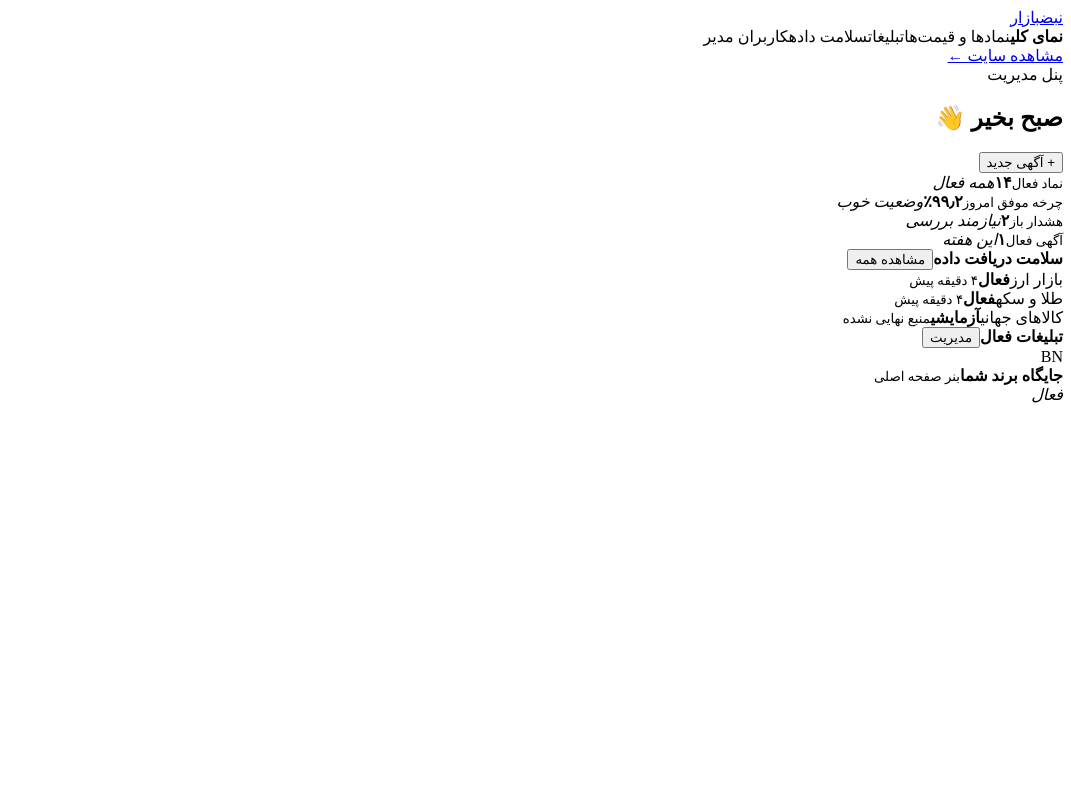
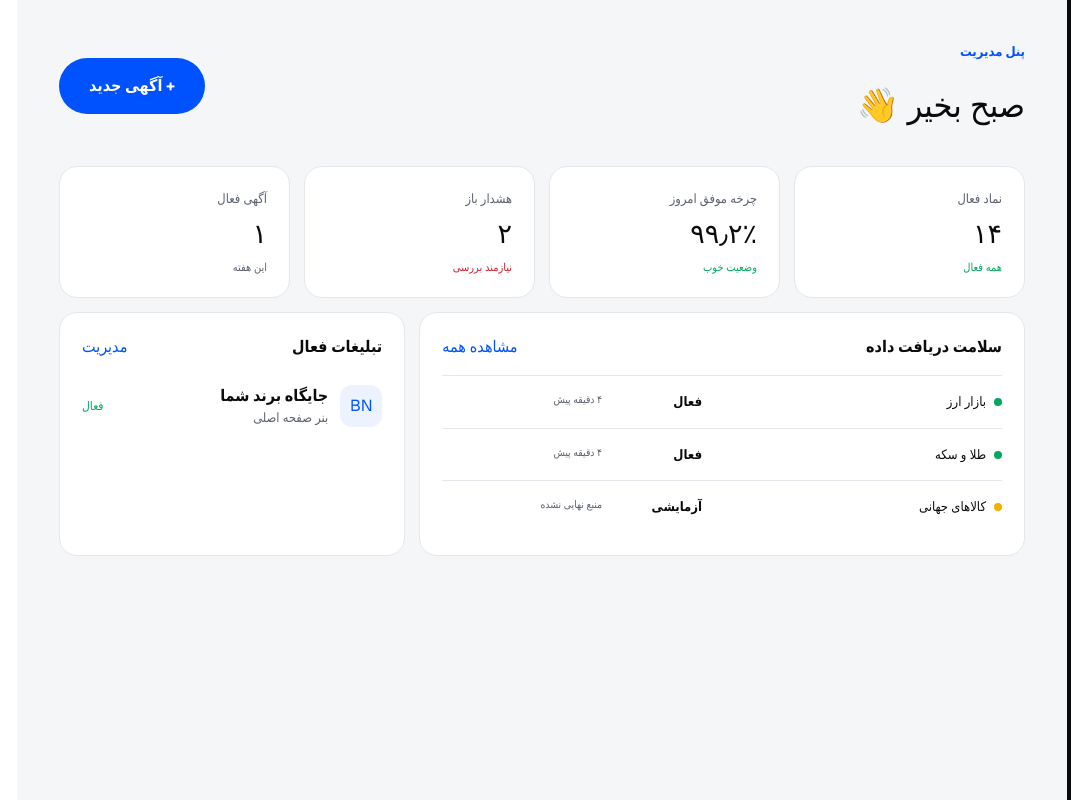
Before and after one commit to amjmahdi-hub/nabz-bazar, a Next.js app: page /admin in a window 1280 px wide. Shown: the whole page, without its empty margins (209-1280 px from the left). Built offline with nearby package versions, Linux system fonts and the light colour scheme.

Commit message:
Add src/app/layout.tsx

```diff
--- /dev/null
+++ b/src/app/layout.tsx
@@ -0,0 +1,34 @@
+import type { Metadata } from "next";
+import { Geist, Geist_Mono } from "next/font/google";
+import "./globals.css";
+
+const geistSans = Geist({
+  variable: "--font-geist-sans",
+  subsets: ["latin"],
+});
+
+const geistMono = Geist_Mono({
+  variable: "--font-geist-mono",
+  subsets: ["latin"],
+});
+
+export const metadata: Metadata = {
+  title: "نبض بازار | قیمت ارز، طلا و کالا",
+  description: "نمای شفاف قیمت ارز، طلا، سکه، کالاهای جهانی و حباب صندوق‌ها",
+};
+
+export default function RootLayout({
+  children,
+}: Readonly<{
+  children: React.ReactNode;
+}>) {
+  return (
+    <html
+      lang="fa"
+      dir="rtl"
+      className={`${geistSans.variable} ${geistMono.variable} h-full antialiased`}
+    >
+      <body className="min-h-full flex flex-col">{children}</body>
+    </html>
+  );
+}
```
